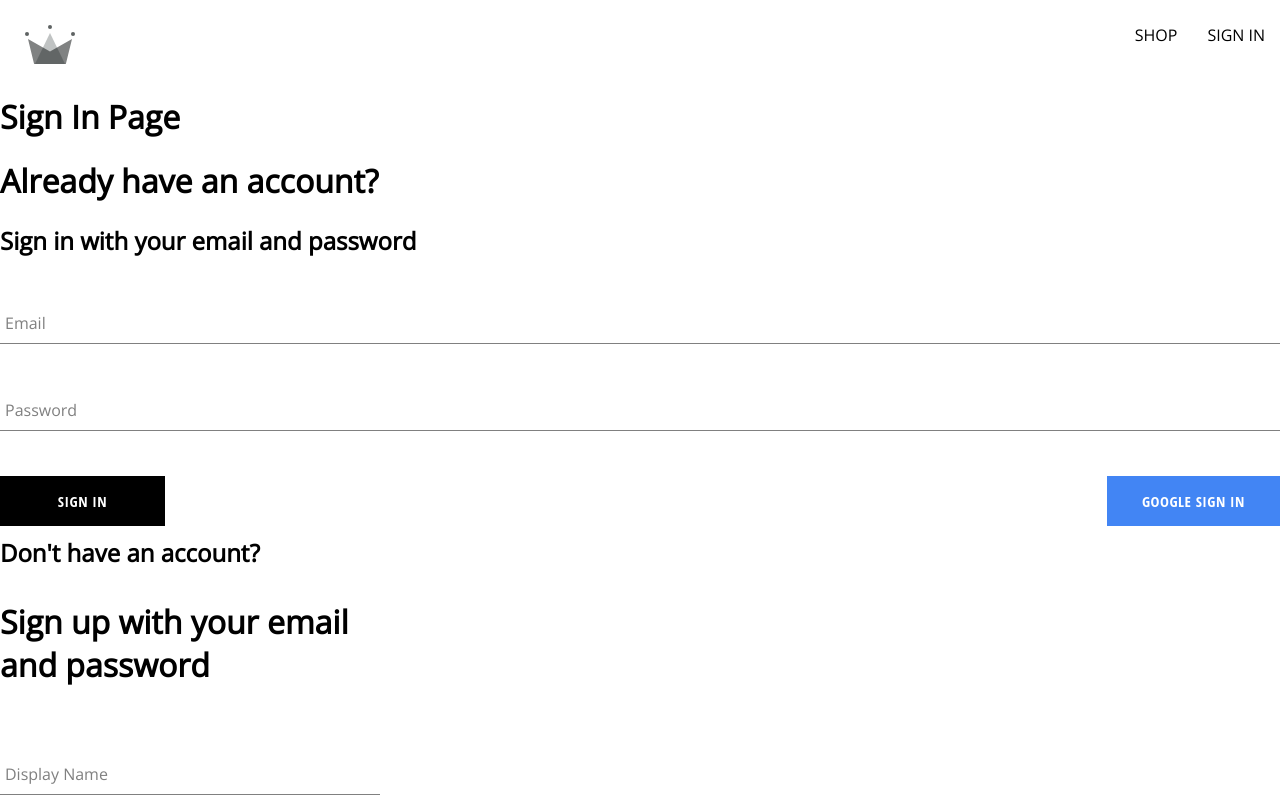
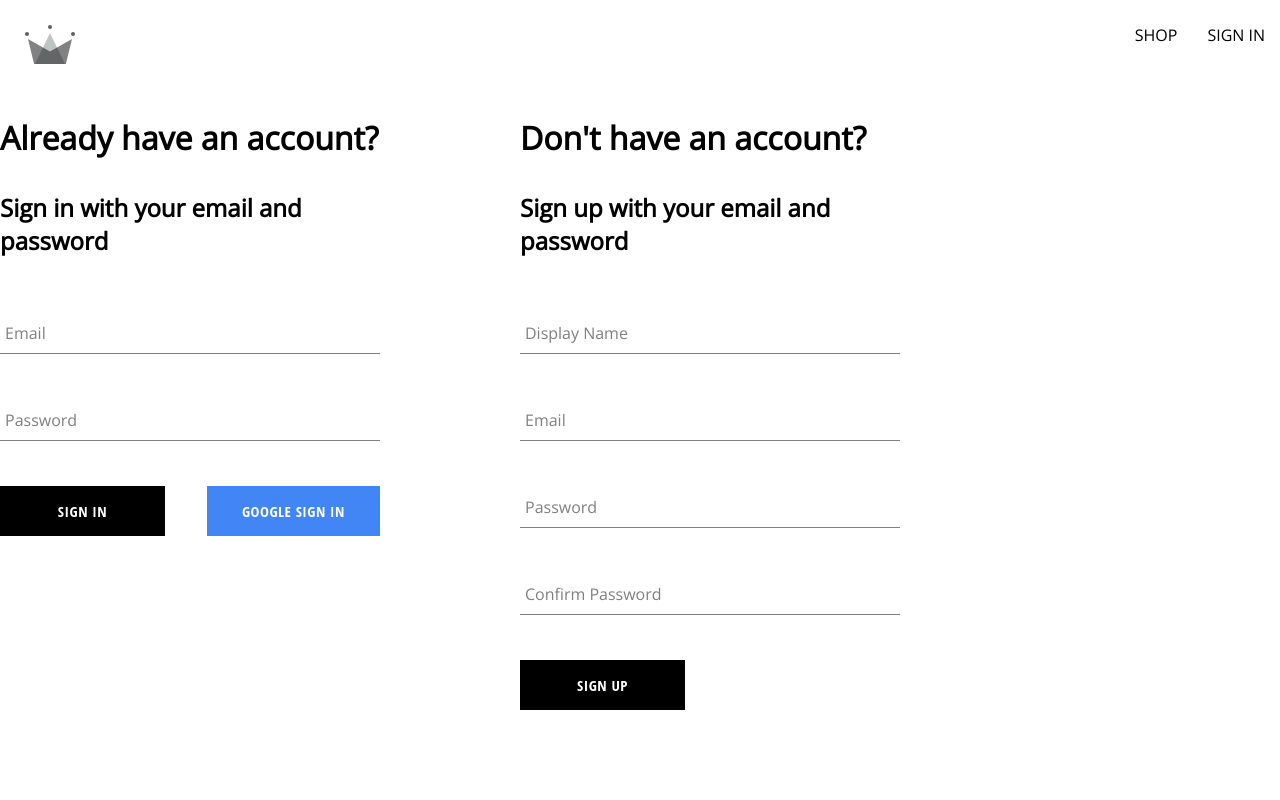
Before and after one commit to dmwspace/crwn-clothing, a React (Create React App) app: page /auth in a window 1280 px wide. Shown: the top 800 px of the page. Built offline with nearby package versions, Linux system fonts and the light colour scheme.

Commit message:
Created authentication page component alongside signin form

```diff
--- a/src/components/sign-in-form/sign-in-form-component.jsx
+++ b/src/components/sign-in-form/sign-in-form-component.jsx
@@ -34,8 +34,18 @@ const SignInForm = () => {
           const response = signInAuthUserWithEmailAndPassword(email, password);
           console.log('Response: ', response);
           resetFormFields();
-        } catch(error) {
-            console.log(`There was an error: ${error}`)
+        } catch (error) {
+            switch (error.code) {
+                case 'auth/wrong-password':
+                    alert('incorrect password for email');
+                    break;
+                case 'auth/user-not-found':
+                    alert('no user associated with this email');
+                    break;
+                default:
+                    alert(`There was an error: ${error}`);
+            }
+
         }
     }
 
--- a/src/components/sign-in-form/sign-in-form.styles.scss
+++ b/src/components/sign-in-form/sign-in-form.styles.scss
@@ -1,4 +1,4 @@
-.sign-up-container {
+.sign-in-container {
     display: flex;
     flex-direction: column;
     width: 380px;
--- a/src/components/sign-up-form/sign-up-form.component.jsx
+++ b/src/components/sign-up-form/sign-up-form.component.jsx
@@ -55,8 +55,8 @@ const SignUpForm = () => {
 
     return (
         <div className="sign-up-container">
-            <h2>Don't have an account?</h2>
-            <h1>Sign up with your email and password</h1>
+            <h1>Don't have an account?</h1>
+            <h2>Sign up with your email and password</h2>
             <form onSubmit={handleSubmit}>
                 <FormInput
                     label="Display Name"
--- a/src/routes/authentication/authentication.component.jsx
+++ b/src/routes/authentication/authentication.component.jsx
@@ -1,12 +1,11 @@
 import SignUpForm from "../../components/sign-up-form/sign-up-form.component";
 import SignInForm from "../../components/sign-in-form/sign-in-form-component";
-
+import "./authentication.styles.scss";
 
 const Authentication = () => {
 
     return (
-        <div>
-            <h1>Sign In Page</h1>
+        <div className='authentication-container'>
             <SignInForm />
             <SignUpForm />
         </div>
--- /dev/null
+++ b/src/routes/authentication/authentication.styles.scss
@@ -0,0 +1,5 @@
+.authentication-container {
+    display: flex;
+    width: 900px;
+    justify-content: space-between;
+}
--- a/src/utils/firebase/firebase.utils.js
+++ b/src/utils/firebase/firebase.utils.js
@@ -22,7 +22,7 @@ const firebaseConfig = {
     appId: "1:916510613566:web:8540c028e608e57bc5316f"
   };
 
-  const firebaseApp = initializeApp(firebaseConfig);
+  initializeApp(firebaseConfig);
 
   const googleProvider = new GoogleAuthProvider();
   googleProvider.setCustomParameters({
@@ -65,5 +65,10 @@ export const createAuthUserWithEmailAndPassword = async (email, password) => {
 
 export const signInAuthUserWithEmailAndPassword = async (email, password) => {
   if (!email || !password) return;
-  return await signInWithEmailAndPassword(auth, email, password);
+  try {
+    return await signInWithEmailAndPassword(auth, email, password);
+  } catch(error) {
+    alert(`There was an error: ${error.code}`)
+  }
+
 }
```
